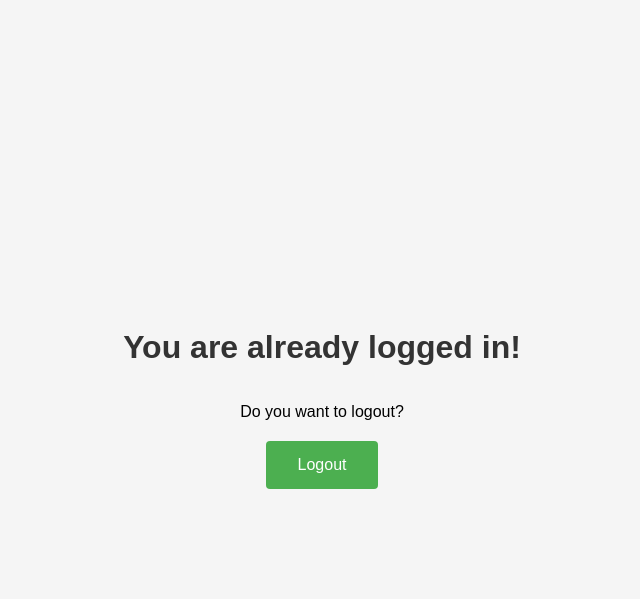
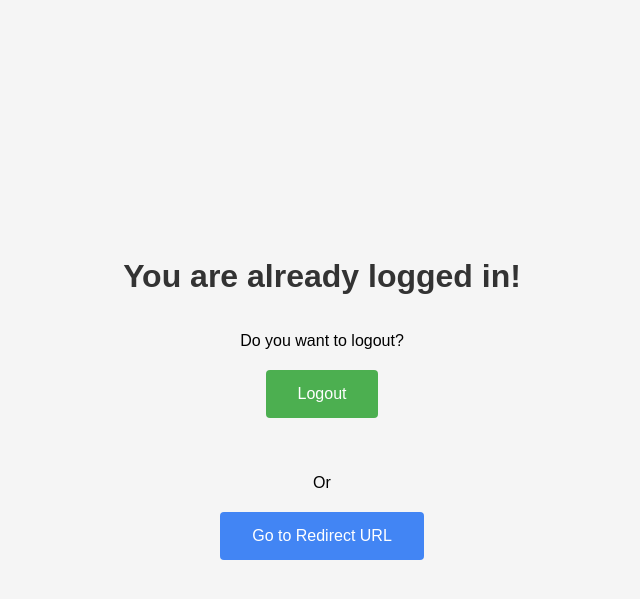
Before and after one commit to cvpl-fdca/SagaLabs-Backbone, a Flask app: template src/templates/firebaseLogin/loggedin.html in a window 1280 px wide. Shown: the top 599 px of the page, without its empty margins (318-958 px from the left). Run offline with Flask 3, Linux system fonts and the light colour scheme; the template is opened without the code that fills it, so the values that code supplies are empty; parts of the project's set-up code (start-up, migrations or seed data) failed here and were passed over.

Commit message:
Redirect fixed, and new button on loggedin.html

```diff
--- a/src/authentication/login.py
+++ b/src/authentication/login.py
@@ -34,7 +34,7 @@ def check_cookie_validity(f):
 @check_cookie_validity
 def login():
     # When the user attempts to login, store the redirect URL in the session
-    redirect_url = request.args.get('redirect', default=None, type=str)
+    redirect_url = request.args.get('redirect', default="/", type=str)
     if redirect_url:
         session['redirect_url'] = redirect_url
     return render_template('firebaseLogin/login.html')
--- a/src/authentication/setCookie.py
+++ b/src/authentication/setCookie.py
@@ -27,6 +27,6 @@ def set_cookie():
             'sagalabs_auth', session_cookie, expires=expires, httponly=True, secure=True, domain=cookie_domain)
 
         # Redirect the user to their original URL
-        return redirect(session['redirect_url'])
+        return response
     except exceptions.FirebaseError:
         return abort(401, 'Failed to create a session cookie')
--- a/src/templates/firebaseLogin/loggedin.html
+++ b/src/templates/firebaseLogin/loggedin.html
@@ -32,11 +32,47 @@
             cursor: pointer;
             border-radius: 4px;
         }
+
+        .redirect-button {
+            background-color: #4285F4;
+            border: none;
+            color: white;
+            padding: 15px 32px;
+            text-align: center;
+            text-decoration: none;
+            display: inline-block;
+            font-size: 16px;
+            margin: 4px 2px;
+            cursor: pointer;
+            border-radius: 4px;
+        }
     </style>
+    <script type="text/javascript">
+        document.addEventListener('DOMContentLoaded', function() {
+            var logoutButton = document.getElementById('logout-button');
+            var redirectUrl = new URLSearchParams(window.location.search).get('redirect');
+            if (redirectUrl) {
+                logoutButton.href = '/logout?redirect=' + encodeURIComponent(redirectUrl);
+            }
+        });
+
+        function redirectToRedirectUrl() {
+            var redirectUrl = new URLSearchParams(window.location.search).get('redirect');
+            if (redirectUrl) {
+                window.location.href = redirectUrl;
+            } else {
+                window.history.back();
+            }
+        }
+    </script>
 </head>
 <body>
     <h1>You are already logged in!</h1>
     <p>Do you want to logout?</p>
-    <a href="/logout" class="logout-button">Logout</a>
+    <a id="logout-button" class="logout-button" href="/logout">Logout</a>
+    <br>
+    <br>
+    <p>Or</p>
+    <button class="redirect-button" onclick="redirectToRedirectUrl()">Go to Redirect URL</button>
 </body>
 </html>
```
Also changed, not shown: src/authentication/logout.py (+6 -4 lines), src/templates/firebaseLogin/login.html (+6 -7 lines).
